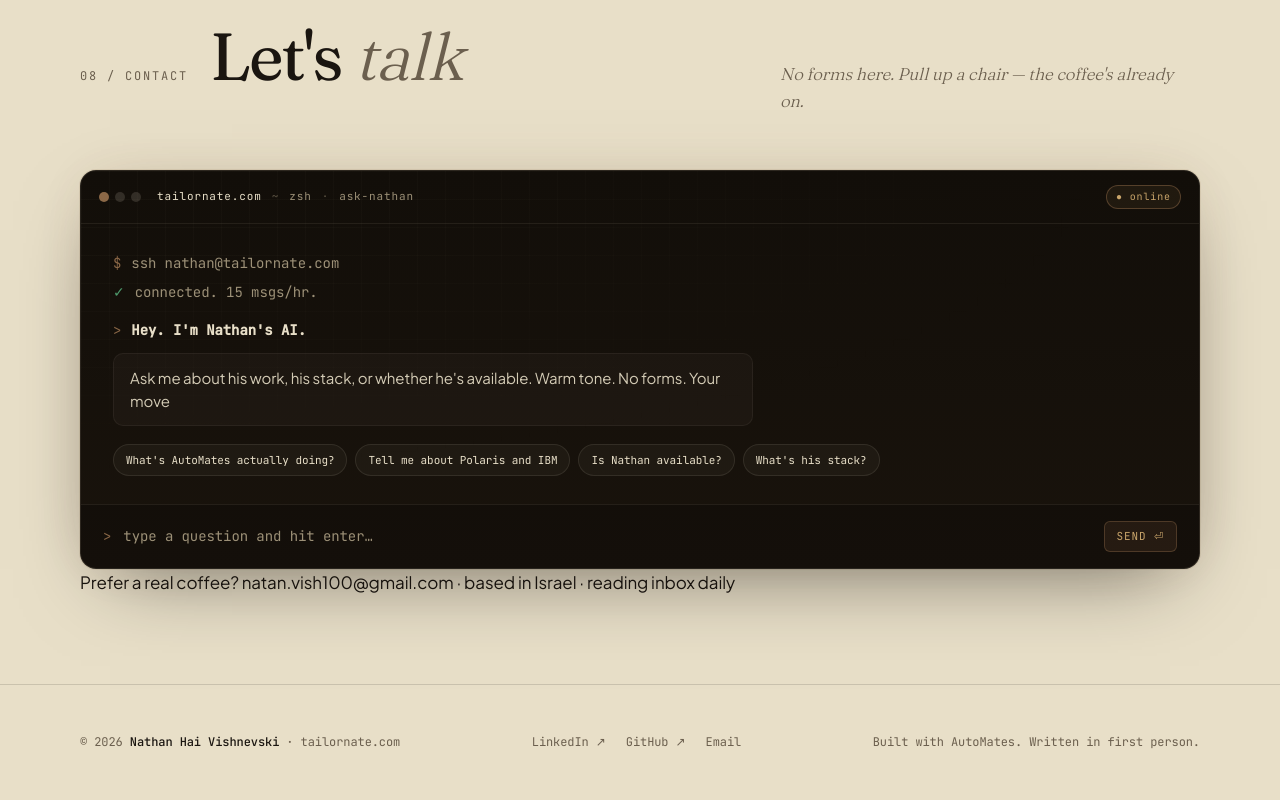
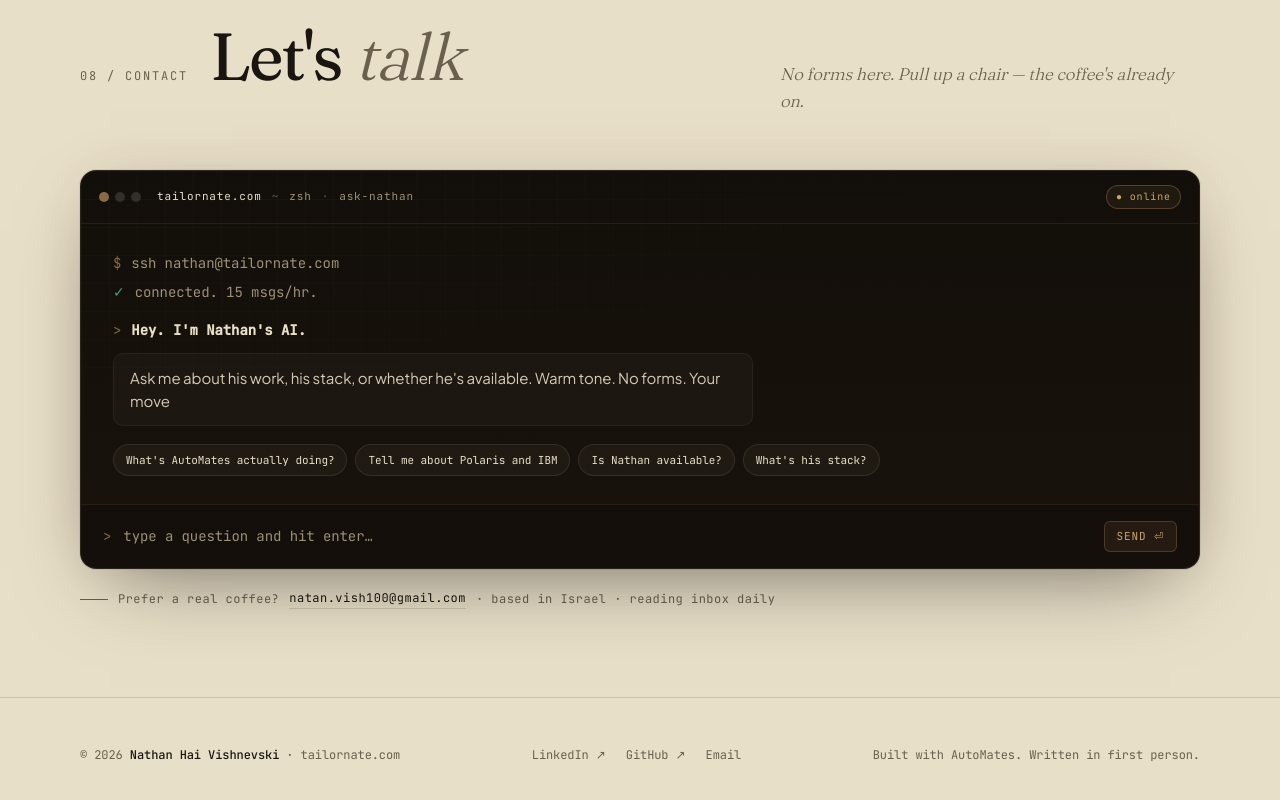
Before and after one commit to Nate-Vish/tailornate, a Next.js app: page / in a window 1280 px wide. Shown: the part 6337-7137 px from the top of the page. Built offline with nearby package versions, Linux system fonts and the light colour scheme.

Commit message:
Design polish: nav fix, hovers, selection

```diff
--- a/app/globals.css
+++ b/app/globals.css
@@ -109,6 +109,11 @@ body {
   overflow-x: hidden;
 }
 
+::selection {
+  background: rgba(139, 104, 71, 0.35);
+  color: var(--fg);
+}
+
 /* paper grain overlay */
 body::before {
   content: "";
@@ -250,14 +255,27 @@ html[data-theme="dark"] body::after {
   width: 14px;
   height: 14px;
 }
+.menu-btn {
+  display: none;
+}
+@media (max-width: 900px) {
+  .menu-btn {
+    display: inline-flex;
+  }
+}
 .mobile-menu {
+  display: none;
   border-top: 1px solid var(--rule);
   background: color-mix(in oklab, var(--bg) 92%, transparent);
   backdrop-filter: blur(12px);
   padding: 10px 22px 18px;
-  display: flex;
   flex-direction: column;
   gap: 2px;
+}
+@media (max-width: 900px) {
+  .mobile-menu {
+    display: flex;
+  }
 }
 .mobile-menu .nav-link {
   padding: 12px 10px;
@@ -1080,6 +1098,12 @@ html[data-theme="dark"] .xp-bullets li::before {
   border-radius: var(--r-card);
   padding: 28px;
   background: color-mix(in oklab, var(--fg) 2%, transparent);
+  transition: border-color 0.25s ease, transform 0.25s ease, box-shadow 0.25s ease;
+}
+.room:hover {
+  border-color: rgba(139, 104, 71, 0.45);
+  transform: translateY(-2px);
+  box-shadow: 0 18px 36px -24px rgba(26, 21, 16, 0.35);
 }
 .room h5 {
   font-family: var(--font-jetbrains), monospace;
@@ -1356,6 +1380,33 @@ html[data-theme="dark"] .xp-bullets li::before {
   border-radius: 10px;
 }
 
+.coffee-note {
+  margin-top: 20px;
+  font-family: var(--font-jetbrains), monospace;
+  font-size: 12px;
+  color: var(--mut);
+  letter-spacing: 0.04em;
+  display: flex;
+  align-items: center;
+  gap: 10px;
+  flex-wrap: wrap;
+}
+.coffee-note::before {
+  content: "";
+  width: 28px;
+  height: 1px;
+  background: var(--mut);
+}
+.coffee-note a {
+  color: var(--fg);
+  text-decoration: none;
+  border-bottom: 1px solid var(--rule);
+  transition: border-color 0.2s ease;
+}
+.coffee-note a:hover {
+  border-color: var(--fg);
+}
+
 /* ————— FLOATING CHAT PILL ————— */
 .floater {
   position: fixed;
```
